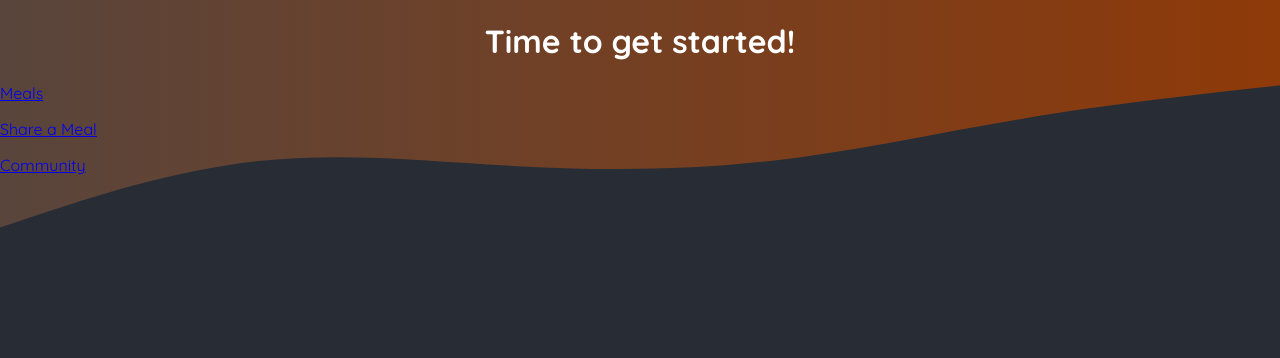
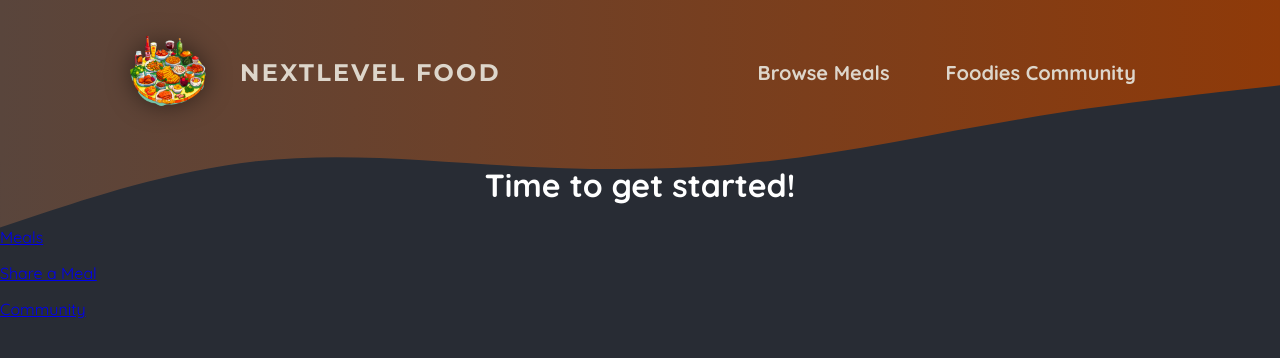
Before and after one commit to LeahDeshar/MERN_training, a Next.js app in the folder foodies/: page / in a window 1280 px wide. Shown: the top 358 px of the page. Built offline with nearby package versions, Linux system fonts and the light colour scheme.

Commit message:
image and optimization

```diff
--- a/foodies/app/layout.js
+++ b/foodies/app/layout.js
@@ -1,3 +1,4 @@
+import MainHeader from "@/components/main-header";
 import "./globals.css";
 
 export const metadata = {
@@ -29,7 +30,7 @@
             ></path>
           </svg>
         </main>
-
+        <MainHeader />
         {children}
       </body>
     </html>
--- /dev/null
+++ b/foodies/components/main-header.js
@@ -0,0 +1,25 @@
+import Link from "next/link";
+import imgLogo from "@/assets/logo.png";
+import classes from "./main-header.module.css";
+import Image from "next/image";
+export default function MainHeader() {
+  return (
+    <header className={classes.header}>
+      <Link className={classes.logo} href={"/"}>
+        <Image src={imgLogo} alt="logo" width={200} height={100} />
+        NextLevel Food
+      </Link>
+
+      <nav className={classes.nav}>
+        <ul>
+          <li>
+            <Link href={"/"}>Browse Meals</Link>
+          </li>
+          <li>
+            <Link href={"/community"}>Foodies Community</Link>
+          </li>
+        </ul>
+      </nav>
+    </header>
+  );
+}
--- /dev/null
+++ b/foodies/components/main-header.module.css
@@ -0,0 +1,67 @@
+.header {
+  display: flex;
+  justify-content: space-between;
+  align-items: center;
+  padding: 2rem 1rem;
+}
+
+@media (min-width: 768px) {
+  .header {
+    padding: 2rem 10%;
+  }
+}
+
+.nav ul {
+  list-style: none;
+  margin: 0;
+  padding: 0;
+  display: flex;
+  gap: 1.5rem;
+  /* font-family: 'Montserrat', sans-serif; */
+  font-size: 1.25rem;
+}
+
+.nav a {
+  text-decoration: none;
+  color: #ddd6cb;
+  font-weight: bold;
+  padding: 0.5rem 1rem;
+  border-radius: 0.5rem;
+}
+
+.nav a:hover,
+.nav a:active {
+  background: linear-gradient(90deg, #ff8a05, #f9b331);
+  background-clip: text;
+  -webkit-background-clip: text;
+  -webkit-text-fill-color: transparent;
+  text-shadow: 0 0 18px rgba(248, 190, 42, 0.8);
+}
+
+.active {
+  background: linear-gradient(90deg, #ff8a05, #f9b331);
+  background-clip: text;
+  -webkit-background-clip: text;
+  -webkit-text-fill-color: transparent;
+}
+
+.logo {
+  display: flex;
+  align-items: center;
+  justify-content: center;
+  gap: 2rem;
+  text-decoration: none;
+  color: #ddd6cb;
+  font-weight: bold;
+  font-family: "Montserrat", sans-serif;
+  letter-spacing: 0.15rem;
+  text-transform: uppercase;
+  font-size: 1.5rem;
+}
+
+.logo img {
+  width: 5rem;
+  height: 5rem;
+  object-fit: contain;
+  filter: drop-shadow(0 0 0.75rem rgba(0, 0, 0, 0.5));
+}
```
